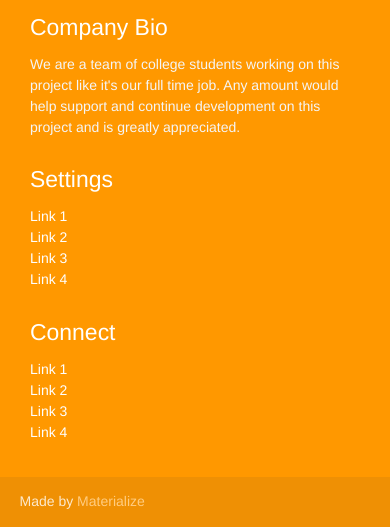
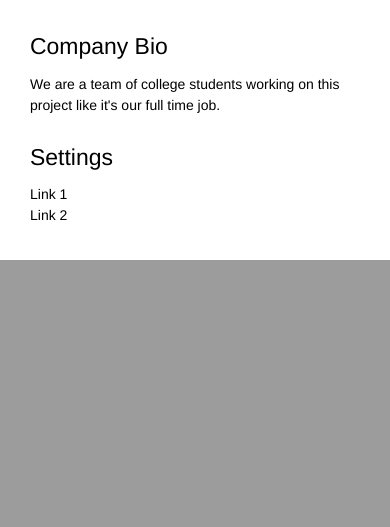
Before and after one commit to nccadman19/southville-sporting-club, a Django app: page / in a window 390 px wide. Shown: the part 601-1128 px from the top of the page. After the commit the page ends 861 px from the top, so only its background shows below. Run offline with Django 4.2, Linux system fonts and the light colour scheme; some libraries are stand-ins or nearby versions.

Commit message:
Adjusted layout for varying screen sizes. Updated styles for consistent appearance

```diff
--- a/extra_static/css/style.css
+++ b/extra_static/css/style.css
@@ -1,10 +1,58 @@
 /* Custom Stylesheet */
-/**
- * Use this file to override Materialize files so you can update
- * the core Materialize files in the future
- *
- * Made By MaterializeCSS.com
- */
+/* Top Banner */
+
+.marquee {
+  display: flex;
+  position: relative;
+  overflow: hidden;
+  white-space: nowrap;
+  width: 100vw;
+  padding: 5px;
+  background-color: black;
+  color: white;
+  font-weight: lighter;
+  font-size: 20px;
+}
+
+.marquee>* {
+  -webkit-animation: marquee 30s linear infinite both alternate;
+  animation: marquee 30s linear infinite both alternate;
+}
+
+@-webkit-keyframes marquee {
+  to {
+    transform: translateX(calc(50vw - 50%));
+  }
+}
+
+@keyframes marquee {
+  to {
+    transform: translateX(calc(50vw - 50%));
+  }
+}
+
+nav,
+nav .nav-wrapper i,
+nav a.sidenav-trigger,
+nav a.sidenav-trigger i {
+  height: 70px;
+  line-height: 69px;
+}
+
+.section.no-pad-bot {
+  padding: 6rem;
+  padding-bottom: 6rem;
+}
+
+/* Navbar */
+
+nav ul a {
+  padding: 0 10px;
+}
+
+.mobile-logo {
+  display: none;
+}
 
 .icon-block {
   padding: 0 15px;
@@ -47,46 +95,40 @@ html {
   color: rgba(0, 0, 0, 0.87);
 }
 
+/* ... Homepage ... */
 .hero-image {
-  background: url('../../media/hero-image-maybe.png') no-repeat center center fixed;
+  background: url('../../media/hero-image.png') no-repeat center center fixed;
   background-size: cover;
-
 }
 
-nav ul a {
-  padding: 0 10px;
+.section.no-pad-bot {
+  padding: 3rem;
+  height: 35rem;
 }
 
-/* Top Banner */
-
-.marquee {
-  display: flex;
-  position: relative;
-  overflow: hidden;
-  white-space: nowrap;
-  width: 100vw;
-  padding: 5px;
-  background-color: black;
-  color: white;
-  font-weight: lighter;
-  font-size: 20px;
+.grey.lighten-3 {
+  color: black;
 }
 
-.marquee>* {
-  -webkit-animation: marquee 30s linear infinite both alternate;
-  animation: marquee 30s linear infinite both alternate;
-}
-
-@-webkit-keyframes marquee {
-  to {
-    transform: translateX(calc(50vw - 50%));
-  }
-}
-
-@keyframes marquee {
-  to {
-    transform: translateX(calc(50vw - 50%));
+/* Media query for mobile devices */
+@media (max-width: 768px) {
+  .background-images {
+    grid-template-columns: 1fr;
   }
 }
 
 /* Media Queries */
+/* Navbar */
+@media (max-width: 860px) {
+  .brand-logo.center {
+    display: none;
+    padding: 0 10px;
+  }
+
+  .mobile-logo {
+    display: inline-block;
+    /* Show the mobile logo on mobile */
+    max-height: 100%;
+    /* Adjust the max height as needed */
+  }
+}
--- a/home/templates/home/index.html
+++ b/home/templates/home/index.html
@@ -5,13 +5,7 @@
 <div class="section no-pad-bot hero-image" id="index-banner">
     <div class="container">
         <br><br>
-        <h1 class="header center orange-text">Starter Template</h1>
-        <div class="row center">
-            <h5 class="header col s12 light">A modern responsive front-end framework based on Material Design</h5>
-        </div>
-        <div class="row center">
-            <a href="" id="download-button" class="btn-large waves-effect waves-light orange">Get Started</a>
-        </div>
+        <a class="waves-effect waves-light btn-large grey lighten-3">Shop Latest Drop</a>
         <br><br>
 
         {% if messages %}
--- a/southville_sporting_club/settings.py
+++ b/southville_sporting_club/settings.py
@@ -26,7 +26,7 @@ SECRET_KEY = 'django-insecure-4c18glil@s7e!0(v#b2sy$qqs#o#lpfm1@9)q6l$(n#ttlzjjb
 # SECURITY WARNING: don't run with debug turned on in production!
 DEBUG = True
 
-ALLOWED_HOSTS = ['8000-nccadman19-southvillesp-c4an6g7t30k.ws-eu103.gitpod.io']
+ALLOWED_HOSTS = ['8000-nccadman19-southvillesp-c4an6g7t30k.ws-eu104.gitpod.io']
 
 CSRF_TRUSTED_ORIGINS = ['http://localhost', 'http://127.0.0.1', 'https://8000-nccadman19-southvillesp-c4an6g7t30k.ws-eu103.gitpod.io', 'https://8000-nccadman19-southvillesp-c4an6g7t30k.ws-eu103.gitpod.io/*']
 
--- a/templates/allauth/base.html
+++ b/templates/allauth/base.html
@@ -64,6 +64,7 @@
         <div class="nav-wrapper">
             <a id="logo-container" href="#" class="brand-logo center black-text"
                 style="font-family: 'Times New Roman', Times, serif;">SOUTHVILLE SPORTING CLUB</a>
+            <img class="mobile-logo" src="../../media/mobile-logo.png" alt="Mobile Logo">
             <ul class="right">
                 <ul class="right hide-on-med-and-down">
                     <li><a href="#" class="black-text">ABOUT US</a></li>
@@ -90,42 +91,22 @@
     {% block content %}
     {% endblock %}
 
-    <footer class="page-footer orange">
+    <footer class="page-footer white">
         <div class="container">
             <div class="row">
                 <div class="col l6 s12">
-                    <h5 class="white-text">Company Bio</h5>
-                    <p class="grey-text text-lighten-4">We are a team of college students working on this project like
-                        it's our full time job. Any amount would help support and continue development on this project
-                        and is greatly appreciated.</p>
-
-
+                    <h5 class="black-text">Company Bio</h5>
+                    <p class="black-text text-lighten-4">We are a team of college students working on this project like
+                        it's our full time job.</p>
                 </div>
                 <div class="col l3 s12">
-                    <h5 class="white-text">Settings</h5>
+                    <h5 class="black-text">Settings</h5>
                     <ul>
-                        <li><a class="white-text" href="#!">Link 1</a></li>
-                        <li><a class="white-text" href="#!">Link 2</a></li>
-                        <li><a class="white-text" href="#!">Link 3</a></li>
-                        <li><a class="white-text" href="#!">Link 4</a></li>
-                    </ul>
-                </div>
-                <div class="col l3 s12">
-                    <h5 class="white-text">Connect</h5>
-                    <ul>
-                        <li><a class="white-text" href="#!">Link 1</a></li>
-                        <li><a class="white-text" href="#!">Link 2</a></li>
-                        <li><a class="white-text" href="#!">Link 3</a></li>
-                        <li><a class="white-text" href="#!">Link 4</a></li>
+                        <li><a class="black-text" href="#!">Link 1</a></li>
+                        <li><a class="black-text" href="#!">Link 2</a></li>
                     </ul>
                 </div>
             </div>
-        </div>
-        <div class="footer-copyright">
-            <div class="container">
-                Made by <a class="orange-text text-lighten-3" href="http://materializecss.com">Materialize</a>
-            </div>
-        </div>
     </footer>
 
     {% block postloadjs %}
```
Also changed, not shown: README.md, media/hoodie-scroll-black.png (added), media/mobile-logo.png (added), media/tracksuit-runner-green.png (added), media/tshirt-health-white.png (added), 1 other file.
